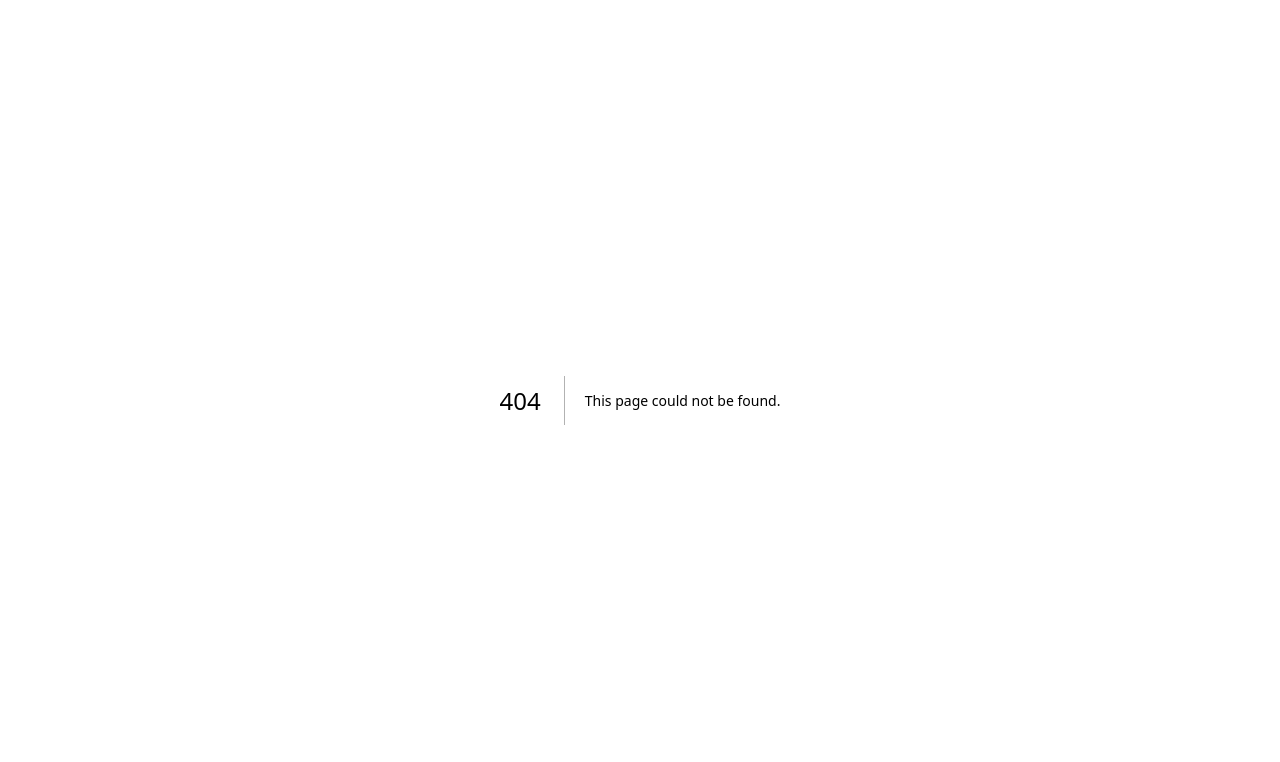
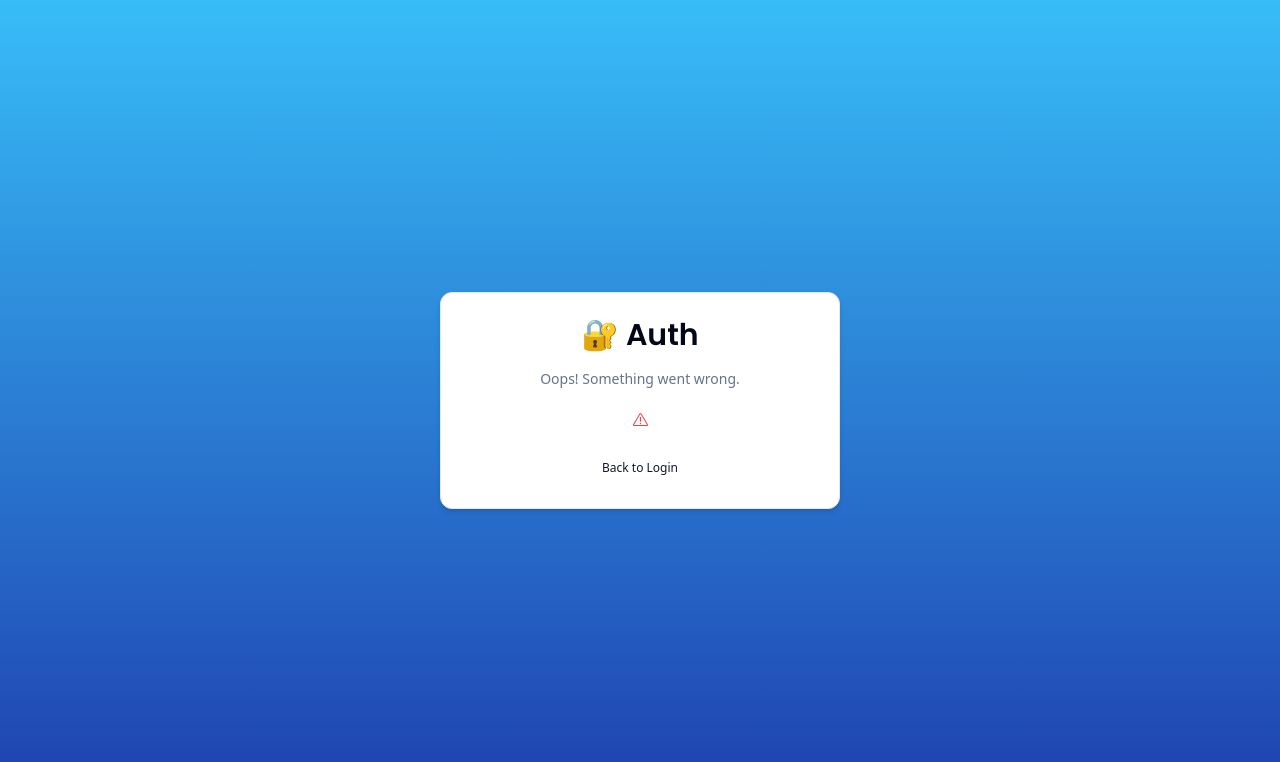
Before and after one commit to szidzse/nextjs-authentication, a Next.js app: page /auth/error in a window 1280 px wide. Before the commit this address had no page. Shown: the top 762 px of the page. Built offline with nearby package versions, Linux system fonts and the light colour scheme.

Commit message:
create /auth/error page, add useSearchParams hook to login-form

```diff
--- /dev/null
+++ b/app/auth/error/page.tsx
@@ -0,0 +1,7 @@
+import { ErrorCard } from "@/components/auth/error-card";
+
+const AuthErrorPage = () => {
+  return <ErrorCard />;
+};
+
+export default AuthErrorPage;
--- a/auth.ts
+++ b/auth.ts
@@ -12,6 +12,10 @@
  * Exports authentication functions for use in the application.
  */
 export const { auth, handlers, signIn, signOut } = NextAuth({
+  pages: {
+    signIn: "/auth/login",
+    error: "/auth/error",
+  },
   events: {
     async linkAccount({ user }) {
       await prisma.user.update({
--- /dev/null
+++ b/components/auth/error-card.tsx
@@ -0,0 +1,16 @@
+import { CardWrapper } from "@/components/auth/card-wrapper";
+import { ExclamationTriangleIcon } from "@radix-ui/react-icons";
+
+export const ErrorCard = () => {
+  return (
+    <CardWrapper
+      headerLabel="Oops! Something went wrong."
+      backButtonLabel="Back to Login"
+      backButtonHref="/auth/login"
+    >
+      <div className="w-full flex justify-center items-center">
+        <ExclamationTriangleIcon className="text-destructive" />
+      </div>
+    </CardWrapper>
+  );
+};
--- a/components/auth/login-form.tsx
+++ b/components/auth/login-form.tsx
@@ -1,10 +1,11 @@
 "use client";
 
-import { useState, useTransition } from "react";
+import * as z from "zod";
+import { zodResolver } from "@hookform/resolvers/zod";
 import { CardWrapper } from "@/components/auth/card-wrapper";
 import { useForm } from "react-hook-form";
-import * as z from "zod";
-import { zodResolver } from "@hookform/resolvers/zod";
+import { useSearchParams } from "next/navigation";
+import { useState, useTransition } from "react";
 import {
   Form,
   FormControl,
@@ -21,6 +22,11 @@
 import { login } from "@/actions/login";
 
 const LoginForm = () => {
+  const searchParams = useSearchParams();
+  const urlError =
+    searchParams.get("error") === "OAuthAccountNotLinked"
+      ? "Email already in use with different provider."
+      : "";
   const [error, setError] = useState<string | undefined>("");
   const [success, setSuccess] = useState<string | undefined>("");
   const [isPending, startTransition] = useTransition();
@@ -39,8 +45,9 @@
 
     startTransition(() => {
       login(values).then((data) => {
-        setError(data.error);
-        setSuccess(data.success);
+        setError(data?.error);
+        // TODO: Add when we add 2FA
+        // setSuccess(data?.success);
       });
     });
   };
@@ -96,7 +103,7 @@
             />
           </div>
 
-          <FormError message={error} />
+          <FormError message={error || urlError} />
           <FormSuccess message={success} />
           {/* Submit Button */}
           <Button disabled={isPending} type="submit" className="w-full">
--- a/routes.ts
+++ b/routes.ts
@@ -10,7 +10,7 @@
  * These routes will redirect logged-in users to /settings.
  * @type {string[]}
  */
-export const authRoutes = ["/auth/login", "/auth/register"];
+export const authRoutes = ["/auth/login", "/auth/register", "/auth/error"];
 
 /**
  * The prefix for API authentication routes.
```
